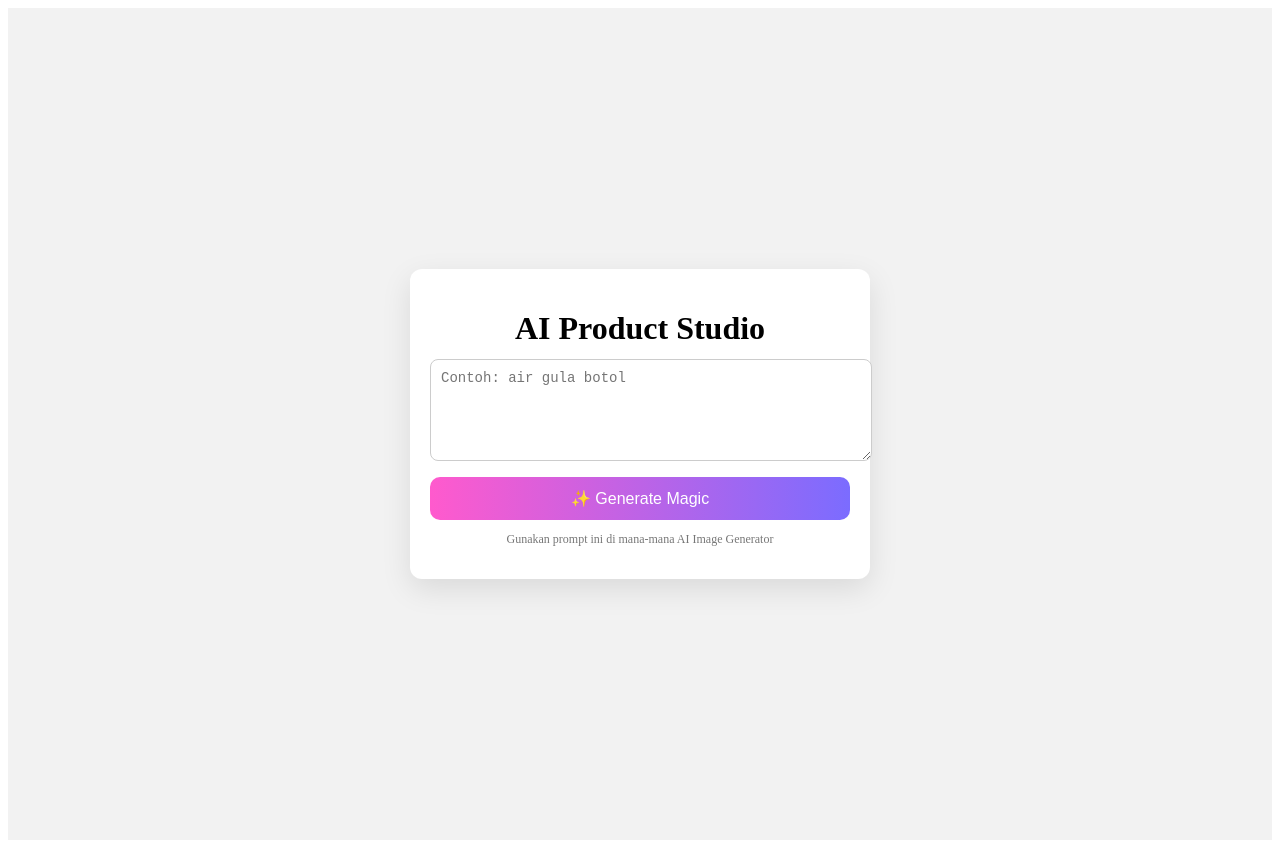
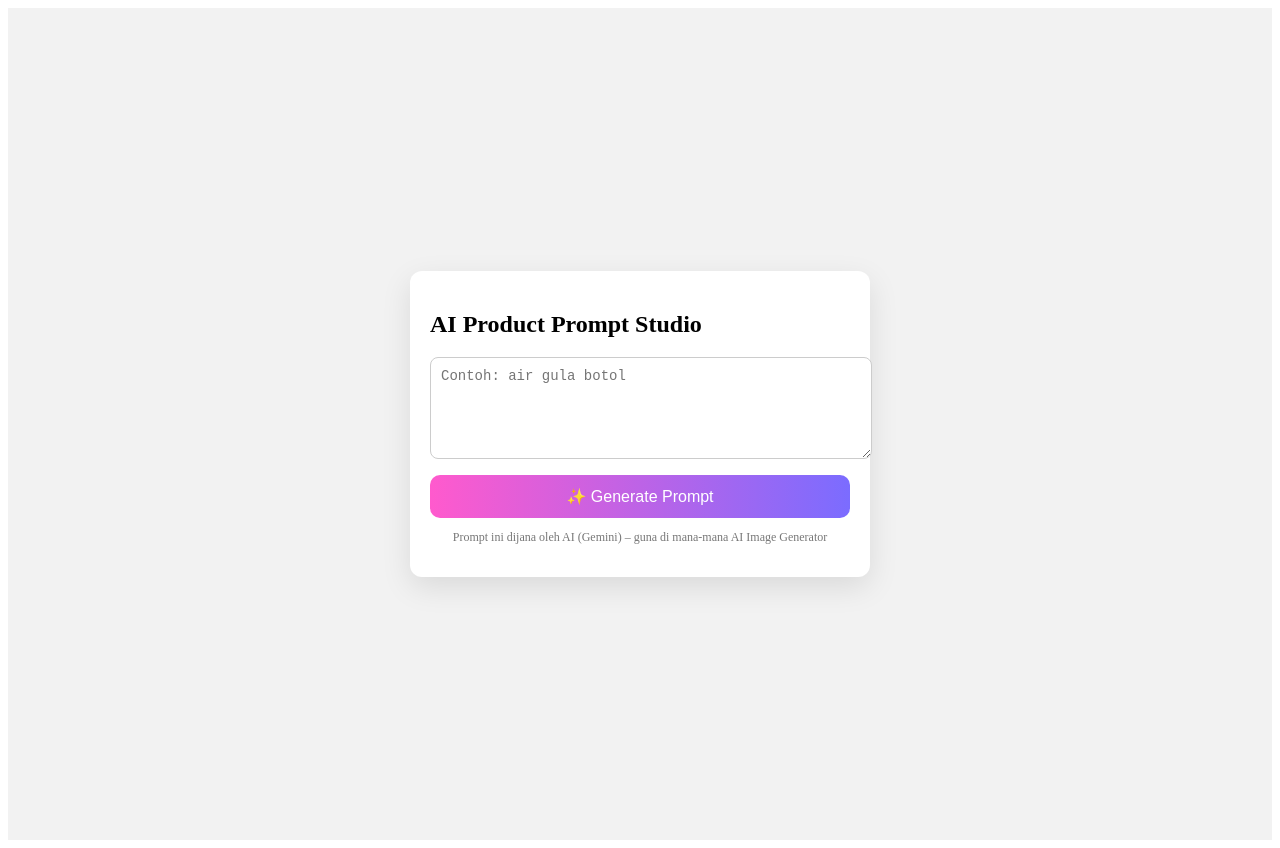
Before and after one commit to hatehero/ai-product-studio, a Next.js app: page / in a window 1280 px wide. Built offline with nearby package versions, Linux system fonts and the light colour scheme.

Commit message:
Refactor App component for product prompt generation

```diff
--- a/App.tsx
+++ b/App.tsx
@@ -1,24 +1,39 @@
 import { useState } from "react";
 
 export default function App() {
-  const [input, setInput] = useState("");
+  const [product, setProduct] = useState("");
   const [prompt, setPrompt] = useState("");
+  const [loading, setLoading] = useState(false);
   const [copied, setCopied] = useState(false);
+  const [error, setError] = useState("");
 
-  const generatePrompt = () => {
-    if (!input.trim()) {
-      alert("Sila masukkan nama produk");
-      return;
+  const generatePrompt = async () => {
+    if (!product.trim()) return;
+
+    setLoading(true);
+    setError("");
+    setPrompt("");
+    setCopied(false);
+
+    try {
+      const res = await fetch("/api/prompt", {
+        method: "POST",
+        headers: { "Content-Type": "application/json" },
+        body: JSON.stringify({ product }),
+      });
+
+      const data = await res.json();
+
+      if (!res.ok) {
+        throw new Error(data.error || "Failed");
+      }
+
+      setPrompt(data.prompt);
+    } catch (e: any) {
+      setError("Gagal jana prompt AI");
+    } finally {
+      setLoading(false);
     }
-
-    const result = `Realistic studio product photo of ${input},
-white background, soft studio lighting,
-commercial photography, e-commerce style,
-high detail, sharp focus, DSLR quality,
-minimal shadow, professional product shoot`;
-
-    setPrompt(result);
-    setCopied(false);
   };
 
   const copyPrompt = async () => {
@@ -29,18 +44,20 @@ minimal shadow, professional product shoot`;
   return (
     <div style={styles.container}>
       <div style={styles.card}>
-        <h1 style={styles.title}>AI Product Studio</h1>
+        <h2>AI Product Prompt Studio</h2>
 
         <textarea
           placeholder="Contoh: air gula botol"
-          value={input}
-          onChange={(e) => setInput(e.target.value)}
+          value={product}
+          onChange={(e) => setProduct(e.target.value)}
           style={styles.textarea}
         />
 
-        <button style={styles.button} onClick={generatePrompt}>
-          ✨ Generate Magic
+        <button onClick={generatePrompt} style={styles.button}>
+          {loading ? "Generating..." : "✨ Generate Prompt"}
         </button>
+
+        {error && <p style={{ color: "red" }}>{error}</p>}
 
         {prompt && (
           <>
@@ -50,13 +67,15 @@ minimal shadow, professional product shoot`;
               style={{ ...styles.textarea, marginTop: 12 }}
             />
 
-            <button style={styles.copyBtn} onClick={copyPrompt}>
+            <button onClick={copyPrompt} style={styles.copyBtn}>
               {copied ? "✅ Copied" : "📋 Copy Prompt"}
             </button>
           </>
         )}
 
-        <p style={styles.footer}>Gunakan prompt ini di mana-mana AI Image Generator</p>
+        <p style={styles.footer}>
+          Prompt ini dijana oleh AI (Gemini) – guna di mana-mana AI Image Generator
+        </p>
       </div>
     </div>
   );
@@ -79,10 +98,6 @@ const styles: any = {
     maxWidth: 420,
     boxShadow: "0 10px 30px rgba(0,0,0,0.1)",
   },
-  title: {
-    textAlign: "center",
-    marginBottom: 12,
-  },
   textarea: {
     width: "100%",
     minHeight: 80,
@@ -90,7 +105,6 @@ const styles: any = {
     borderRadius: 8,
     border: "1px solid #ccc",
     fontSize: 14,
-    resize: "vertical",
   },
   button: {
     width: "100%",
@@ -101,7 +115,6 @@ const styles: any = {
     color: "#fff",
     fontSize: 16,
     background: "linear-gradient(90deg,#ff5acd,#7b6cff)",
-    cursor: "pointer",
   },
   copyBtn: {
     width: "100%",
@@ -110,7 +123,6 @@ const styles: any = {
     borderRadius: 8,
     border: "1px solid #ddd",
     background: "#fafafa",
-    cursor: "pointer",
   },
   footer: {
     marginTop: 12,
```
